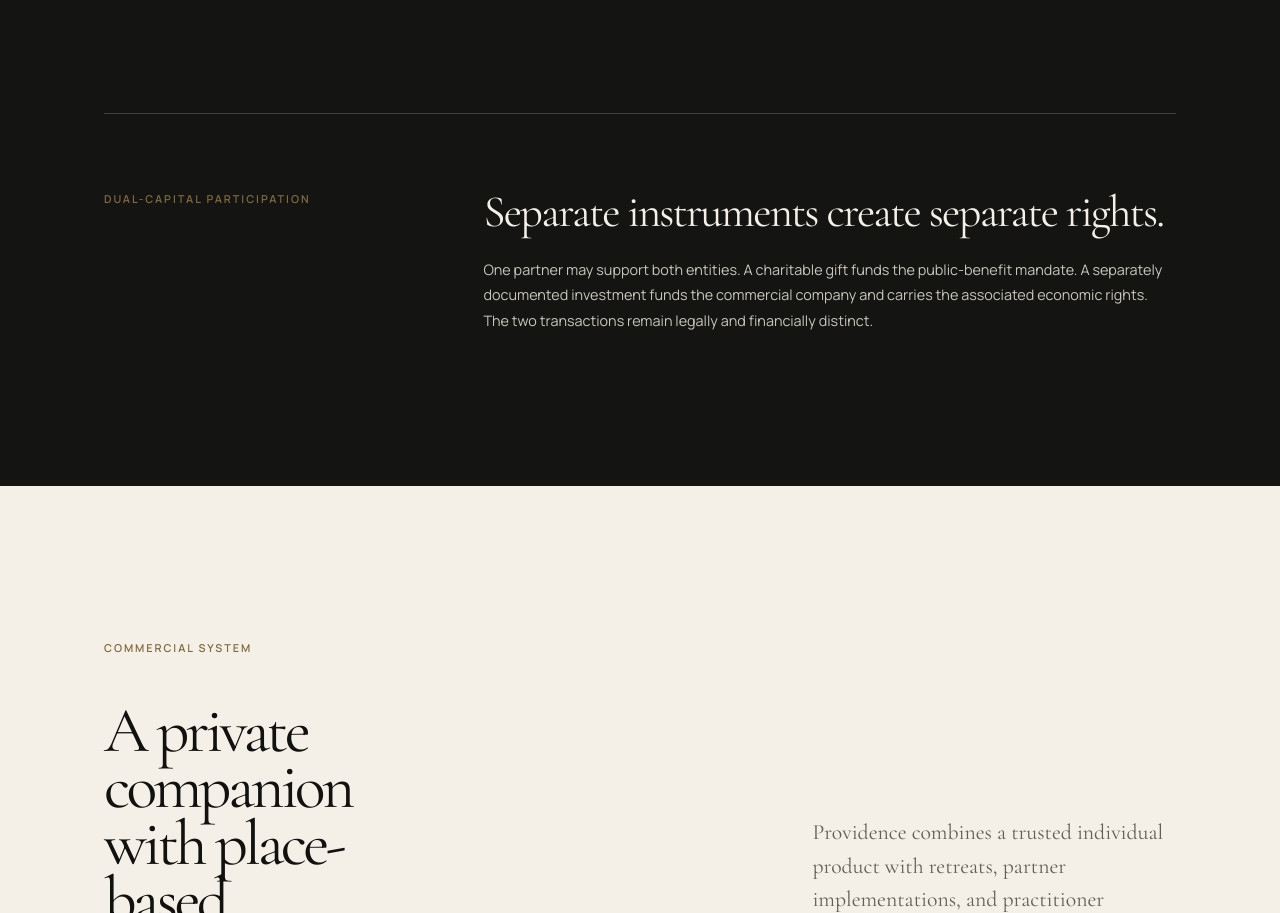
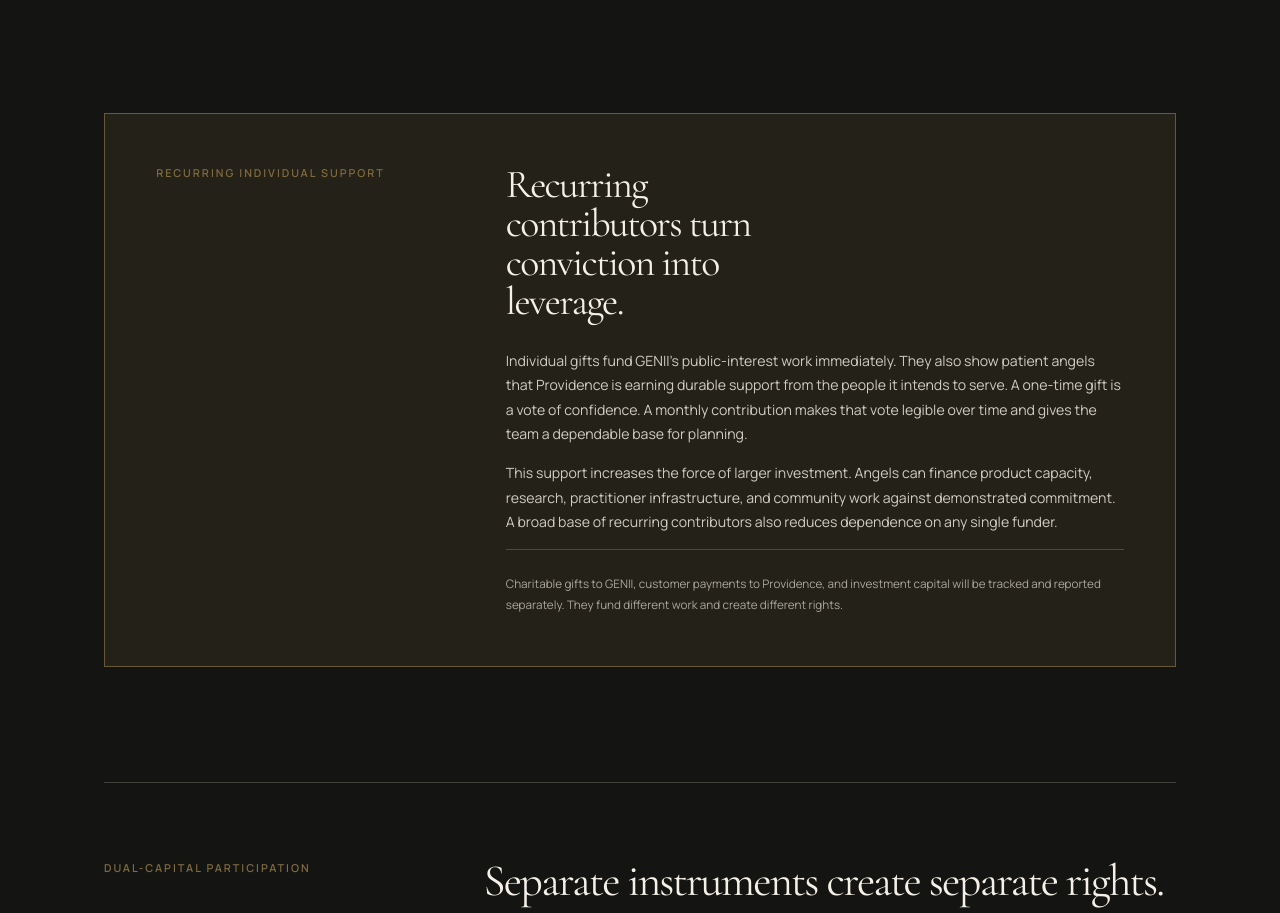
Before and after one commit to genii-foundation/genii-foundation-site, a Next.js app: page /investing in a window 1280 px wide. Shown: the part 3714-4627 px from the top of the page. Built offline with nearby package versions, Linux system fonts and the light colour scheme.

Commit message:
docs: explain recurring contributor leverage

```diff
--- a/app/investing/page.tsx
+++ b/app/investing/page.tsx
@@ -265,6 +265,37 @@
                 </a>
               </article>
             </div>
+
+            <aside
+              className={styles.contributorSignal}
+              aria-labelledby="contributor-signal-title"
+            >
+              <p className={styles.eyebrow}>Recurring individual support</p>
+              <div>
+                <h3 id="contributor-signal-title">
+                  Recurring contributors turn conviction into leverage.
+                </h3>
+                <p>
+                  Individual gifts fund GENII&apos;s public-interest work immediately.
+                  They also show patient angels that Providence is earning durable
+                  support from the people it intends to serve. A one-time gift is a
+                  vote of confidence. A monthly contribution makes that vote legible
+                  over time and gives the team a dependable base for planning.
+                </p>
+                <p>
+                  This support increases the force of larger investment. Angels can
+                  finance product capacity, research, practitioner infrastructure,
+                  and community work against demonstrated commitment. A broad base
+                  of recurring contributors also reduces dependence on any single
+                  funder.
+                </p>
+                <p className={styles.contributorBoundary}>
+                  Charitable gifts to GENII, customer payments to Providence, and
+                  investment capital will be tracked and reported separately. They
+                  fund different work and create different rights.
+                </p>
+              </div>
+            </aside>
 
             <div className={styles.twoChecks}>
               <p className={styles.eyebrow}>Dual-capital participation</p>
```
